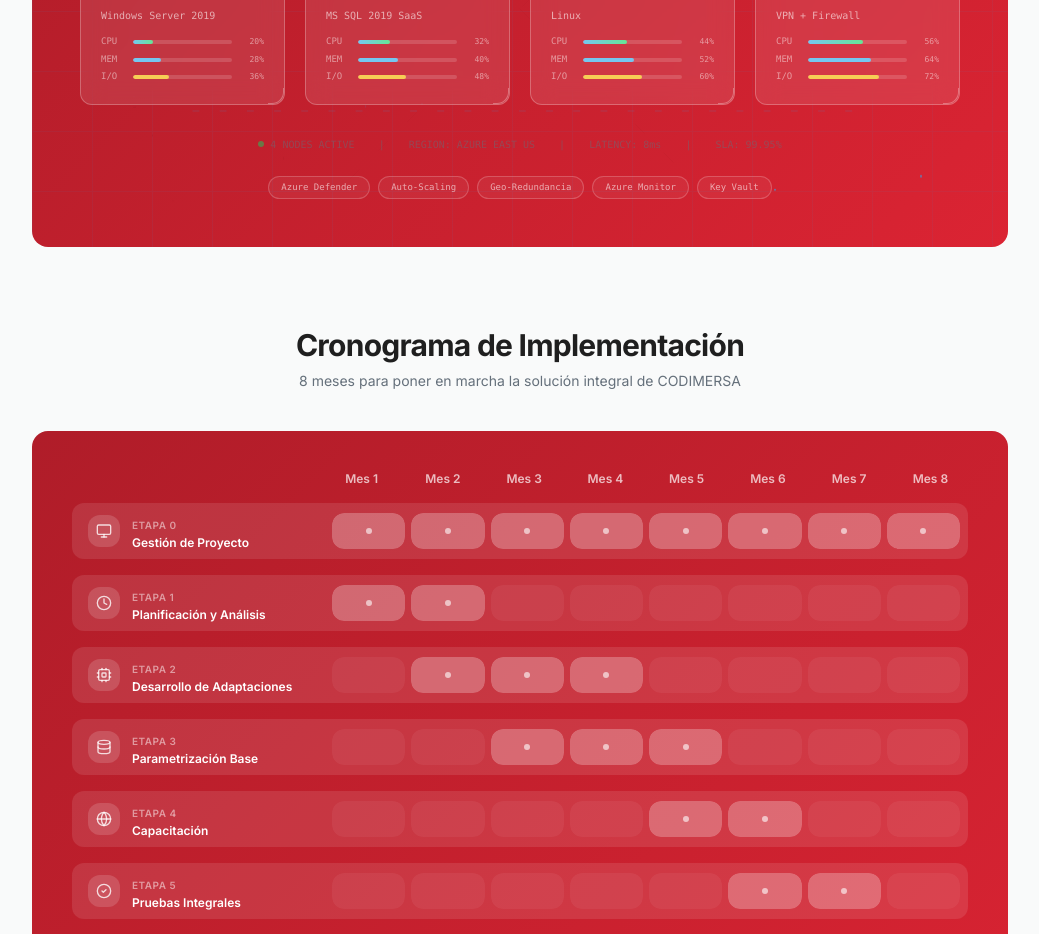
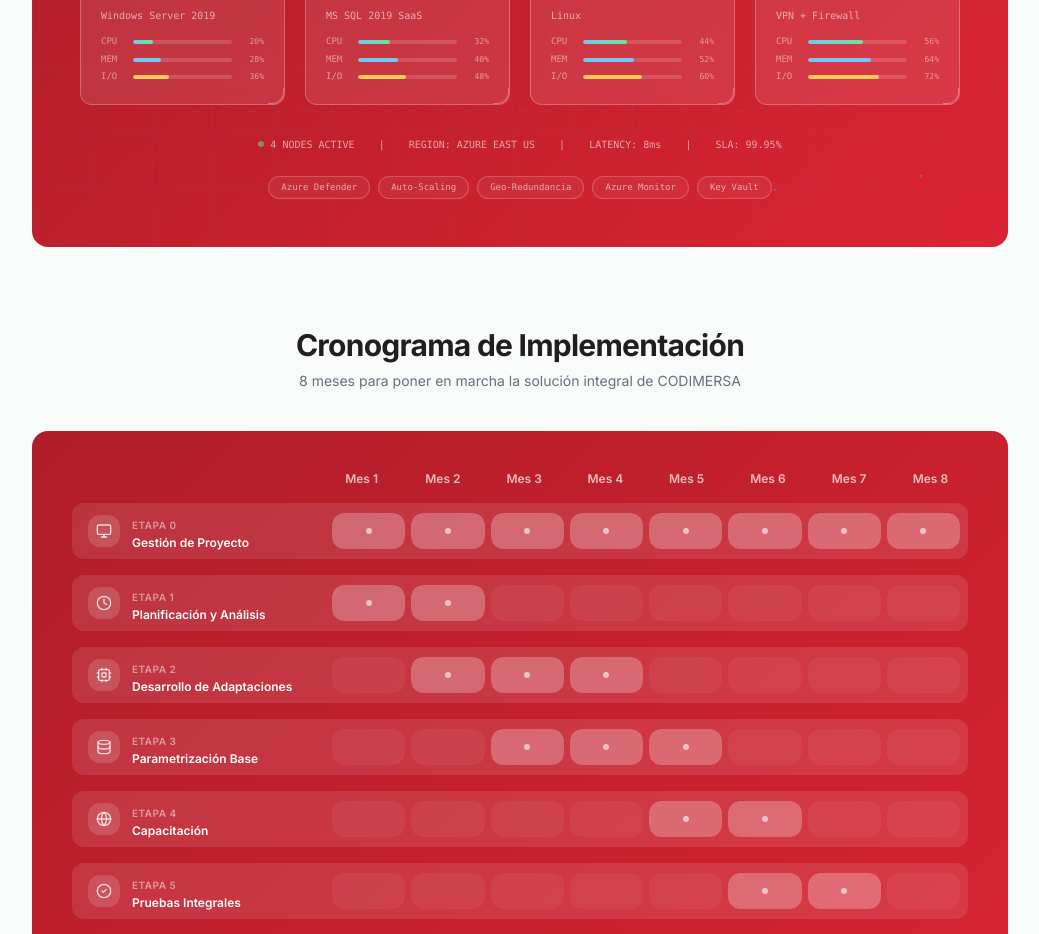
Before and after one commit to awt-spec/codimersa-propuesta, a React (Vite) app: page / in a window 1280 px wide. Shown: the part 7060-7994 px from the top of the page, without its empty margins (120-1159 px from the left). Built offline with nearby package versions, Linux system fonts and the light colour scheme; no server answers; the HTML template or start-up script is replaced by a standard one.

Commit message:
Preceding changes

```diff
--- a/src/components/proposal/BenefitsAndInfra.tsx
+++ b/src/components/proposal/BenefitsAndInfra.tsx
@@ -221,11 +221,11 @@ const BenefitsAndInfra = () => (
           </div>
 
           {/* Status bar */}
-          <div className="relative z-10 mt-8 flex flex-wrap items-center justify-center gap-4 md:gap-6 text-[10px] font-mono text-muted-foreground/50">
+          <div className="relative z-10 mt-8 flex flex-wrap items-center justify-center gap-4 md:gap-6 text-[10px] font-mono text-primary-foreground/60">
             <span className="flex items-center gap-1.5">
               <motion.div
                 className="w-1.5 h-1.5 rounded-full"
-                style={{ backgroundColor: "hsl(142, 71%, 45%)" }}
+                style={{ backgroundColor: "hsl(142, 71%, 65%)" }}
                 animate={{ opacity: [1, 0.3, 1] }}
                 transition={{ duration: 1.5, repeat: Infinity }}
               />
```
